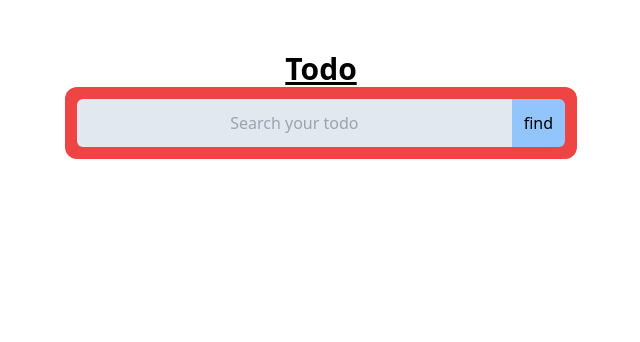
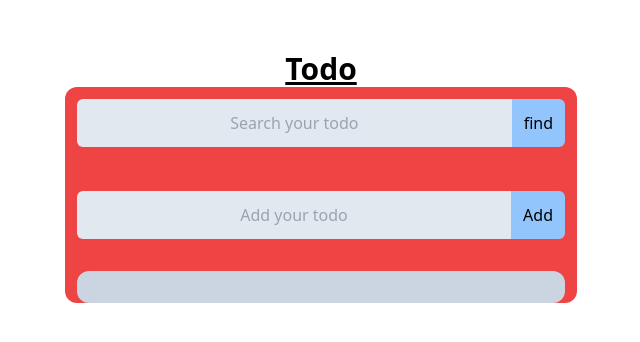
Before and after one commit to wasawin/Todo-api, a React (Vite) app: page / in a window 1280 px wide. Shown: the top 342 px of the page, without its empty margins (319-959 px from the left). Built offline with nearby package versions, Linux system fonts and the light colour scheme; no server answers.

Commit message:
wait time

```diff
--- a/src/App.tsx
+++ b/src/App.tsx
@@ -1,6 +1,7 @@
 
 import React, { useEffect, useState } from 'react'
 import Todoitem from './components/Todoitem';
+import Addtodo from './components/Addtodo';
 const apiUrl = import.meta.env.VITE_API_URL;
 
 
@@ -30,11 +31,6 @@ export default function App() {
     console.log(todos);
   }, [])
 
-
-
-
-
-
   return (
     <>
       <main className="h-screen  p-[4%] ">
@@ -60,7 +56,9 @@ export default function App() {
               find</button>
           </form>
 
-          <div className="bg-slate-300 grow w-[70%]">
+          <Addtodo />
+
+          <div className="bg-slate-300 grow rounded-xl mx-3 p-4 space-y-3" >
             {todos.map((todos) =>
 
               < Todoitem todo={todos} />
--- /dev/null
+++ b/src/components/Addtodo.tsx
@@ -0,0 +1,45 @@
+import { useState } from 'react'
+// const apiUrl = import.meta.env.VITE_API_URL;
+
+// import { todoType } from '../type/todoType'
+
+// interface AddtodoProps {
+//     todo: todoType
+// }
+
+
+export default function Addtodo() {
+
+
+
+
+    const [input, setInput] = useState('')
+
+    function handleSubmit(e: React.FormEvent<HTMLFormElement>) {
+        e.preventDefault()
+
+        if (!input.trim()) {
+            return
+        }
+        setInput('');
+    }
+
+    return (
+        <form action=""
+            className="flex justify-center p-3"
+            onSubmit={handleSubmit}>
+
+            <input type="text"
+                value={input}
+                onChange={(e) => setInput(e.target.value)}
+                placeholder="Add your todo"
+                className="bg-slate-200 rounded-s-md grow text-center"
+            />
+
+            <button
+                type="submit"
+                className="bg-blue-300 p-3 rounded-e-md hover:bg-black hover:text-white">
+                Add</button>
+        </form>
+    )
+}
```
